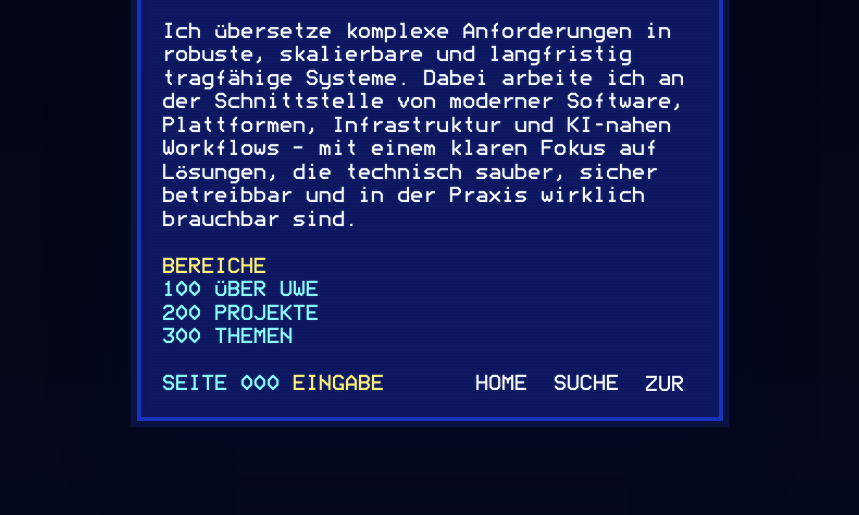
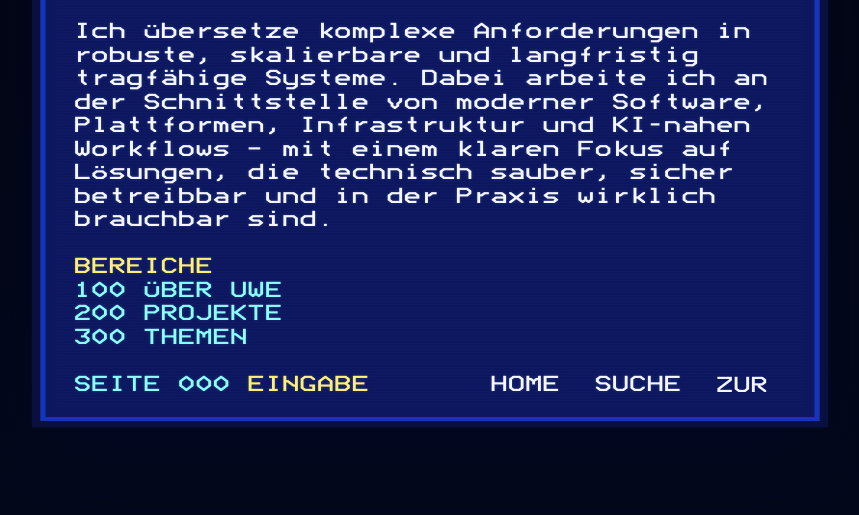
Before and after one commit to uwe-schwarz/btx-blue, an Astro site: page / in a window 1280 px wide. Shown: the part 285-800 px from the top of the page, without its empty margins (210-1069 px from the left). Built offline with nearby package versions, Linux system fonts and the light colour scheme; Astro itself is replaced by a stand-in of ours.

Commit message:
Scale BTX screen horizontally for correct aspect ratio
- add scaleX(1.33) to .btx-screen
- widen rendered content to better match BTX display proportions

```diff
--- a/src/styles/btx.css
+++ b/src/styles/btx.css
@@ -62,6 +62,7 @@ body {
 
 .btx-screen {
   position: relative;
+  transform: scaleX(1.33);
   font-size: var(--btx-font-size);
   width: calc(var(--btx-line-width) + 4rem);
   max-width: calc(100vw - 2rem);
```
